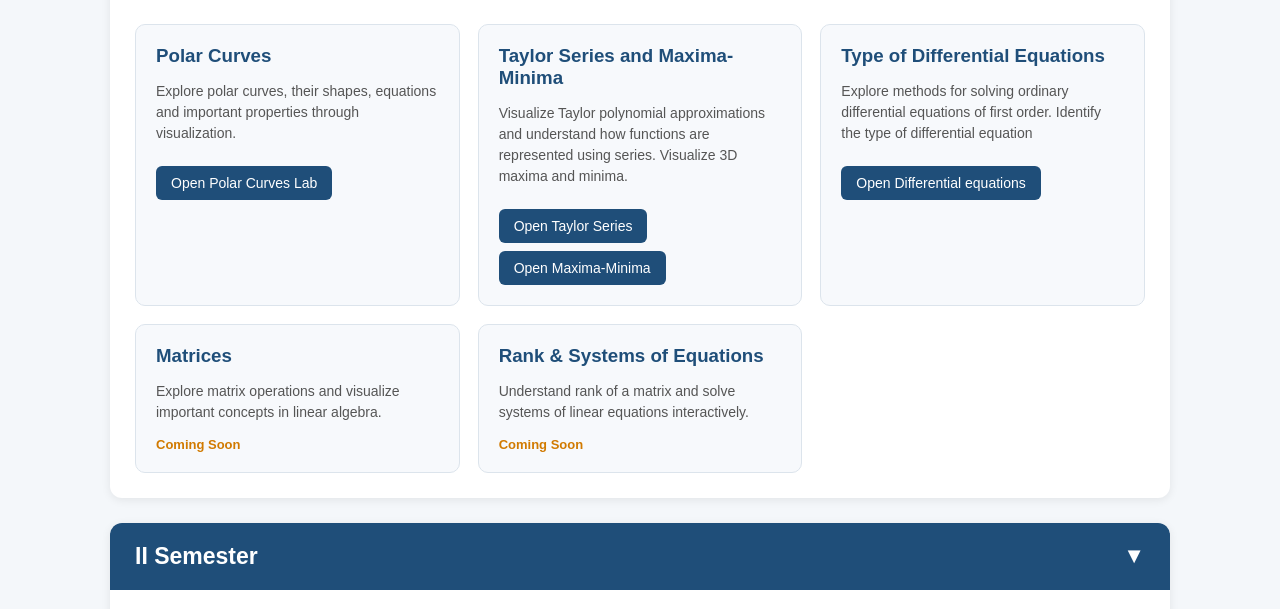
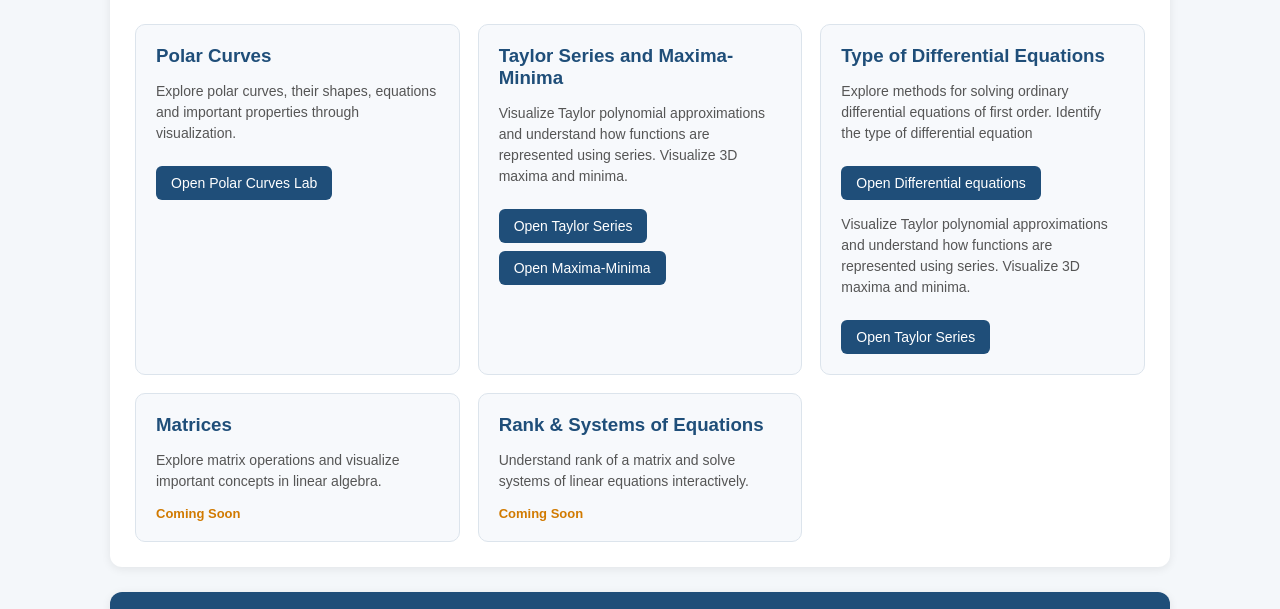
Before and after one commit to RamanandaHS/ramanandahs.github.io, a plain HTML site: page interactive.html in a window 1280 px wide. Shown: the part 484-1093 px from the top of the page. Drawn offline with Linux system fonts and the light colour scheme.

Commit message:
Update interactive.html

```diff
--- a/interactive.html
+++ b/interactive.html
@@ -351,6 +351,16 @@
                         class="button open">
                         Open Differential equations
                     </a>
+                    <p>
+        Visualize Taylor polynomial approximations and understand
+        how functions are represented using series.
+        Visualize 3D maxima and minima.
+    </p>
+
+    <a href="I-Semester/Calculus/LR_LCR_Circuit_Simulator.html"
+       class="button open">
+        Open Taylor Series
+    </a>
 
                 </div>
 
```
